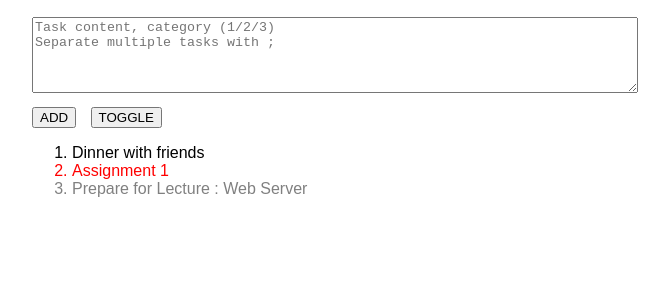
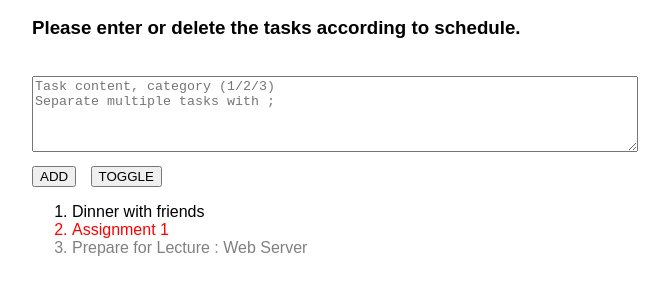
Before and after one commit to sruthisaravananoffical-creator/lab1, a plain HTML site: page index.html in a window 1280 px wide. Shown: the part 71-362 px from the top of the page, without its empty margins (308-977 px from the left). Drawn offline with Linux system fonts and the light colour scheme.

Commit message:
Update index.html

```diff
--- a/index.html
+++ b/index.html
@@ -39,7 +39,8 @@ button {
 <body>
 
 <h2>ToDo List</h2>
-
+<h3>Please enter or delete the tasks according to schedule. </h3>
+<br>
 <textarea id="input" placeholder="Task content, category (1/2/3)
 Separate multiple tasks with ;"></textarea>
 <br>
```
